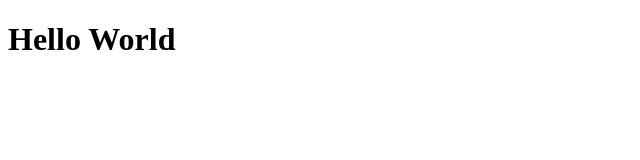
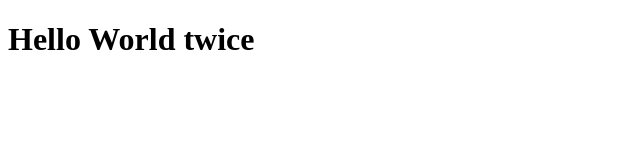
Before and after one commit to NeroPoFaktu/HomeWork, a plain HTML site: page index.html in a window 1280 px wide. Shown: the whole page, without its empty margins (0-640 px from the left). Drawn offline with Linux system fonts and the light colour scheme.

Commit message:
ass main files

```diff
--- a/index.html
+++ b/index.html
@@ -7,6 +7,6 @@
     <title>Document</title>
 </head>
 <body>
-    <h1>Hello World</h1>
+    <h1>Hello World twice</h1>
 </body>
 </html>
```
Also changed, not shown: .prettierrc.json (added), index.js (added).
